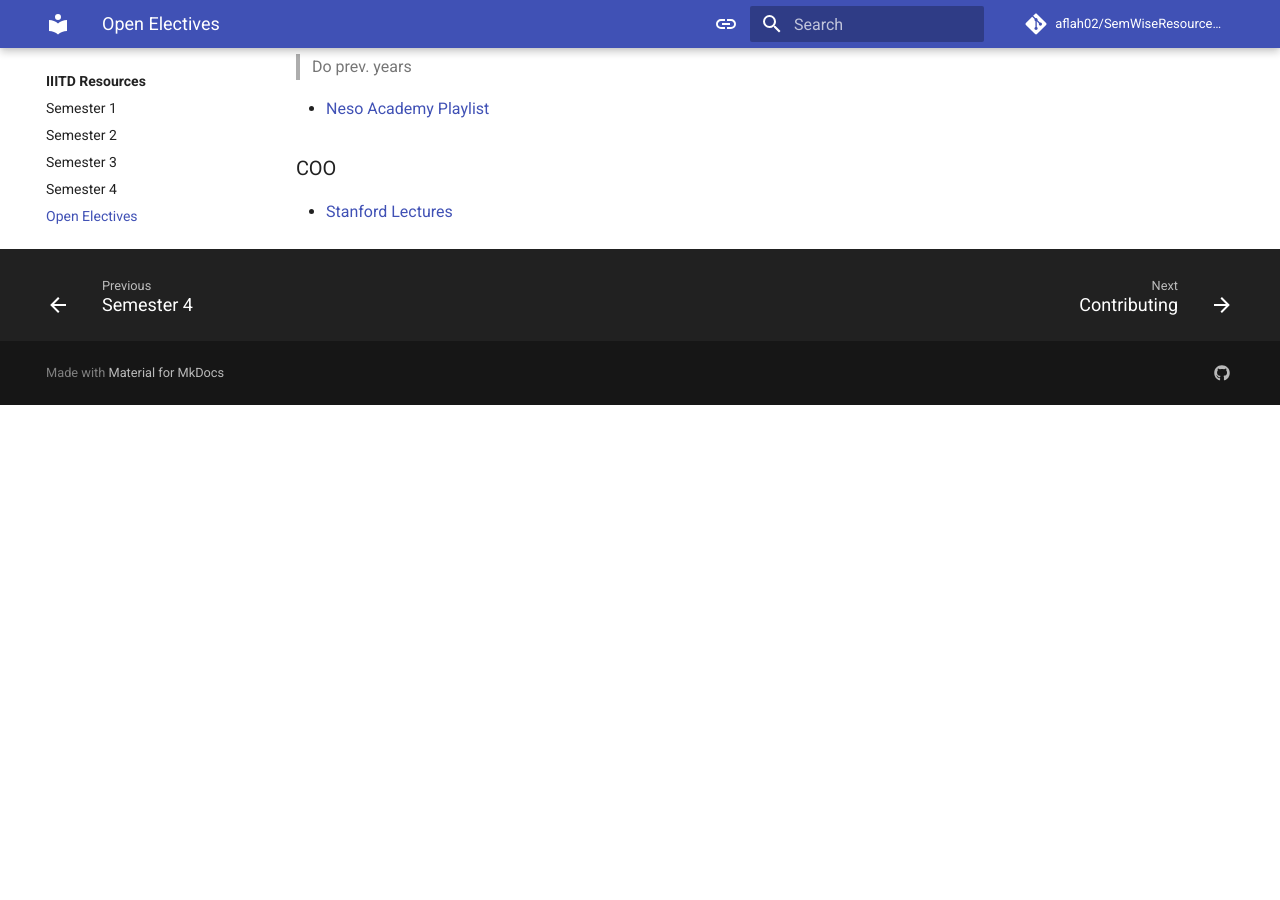
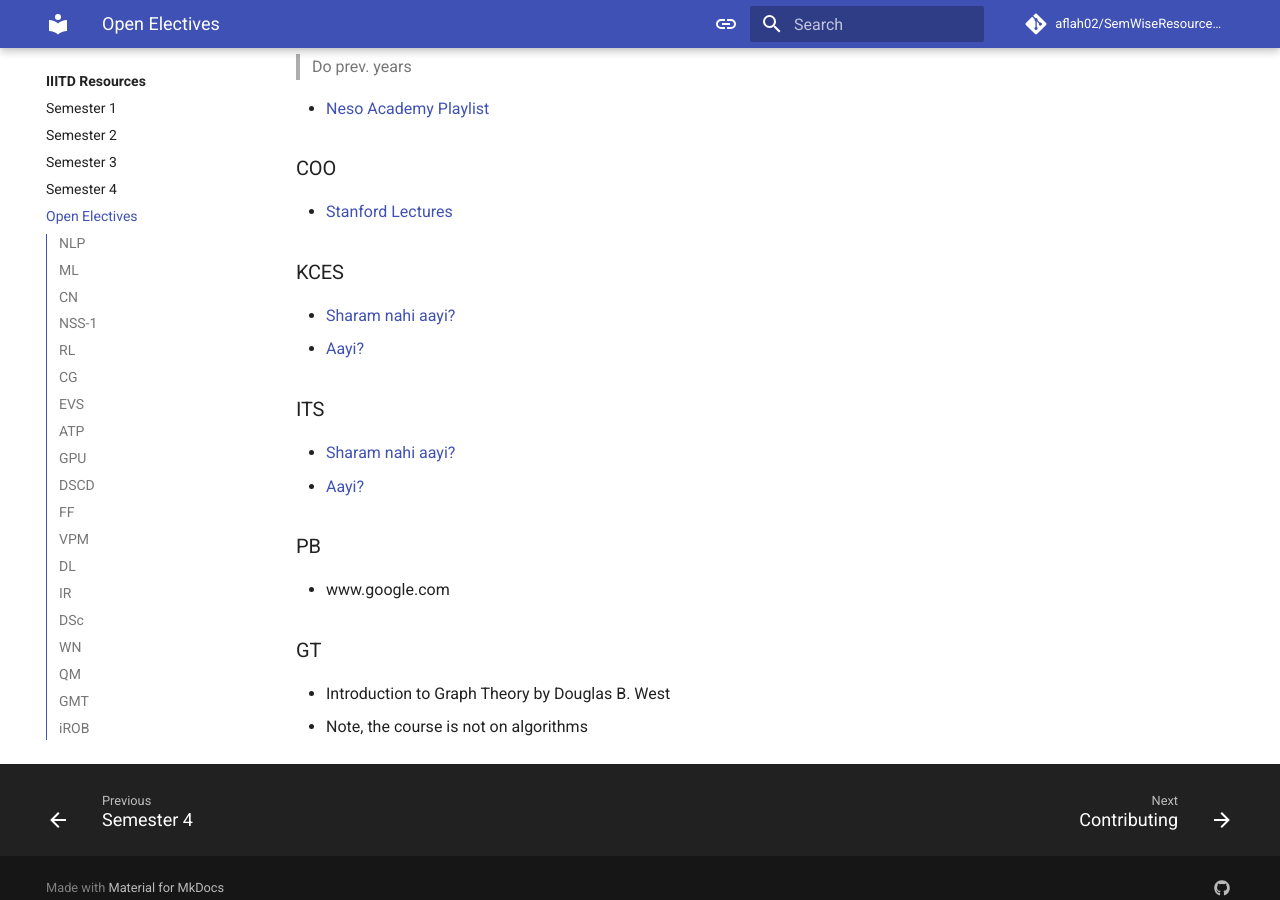
Before and after one commit to aflah02/SemWiseResourcesIIIT, an MkDocs documentation site: the page built from docs/open-electives.md, in a window 1280 px wide and 900 px high, scrolled down 4299 px. Built offline with MkDocs 1.6.1 and Material for MkDocs 9.7.7, drawn with Linux system fonts in a browser that asks for light colours; comment, search, counter and statistics services are not loaded; before the commit the page ends 4704 px from its top, so only the background shows below that.

```diff
--- a/docs/open-electives.md
+++ b/docs/open-electives.md
@@ -124,3 +124,18 @@
 
 ### COO
 - [Stanford Lectures](https://www.youtube.com/playlist?list=PL8WsPW41L6l7rviIGvIkY0-jn-tM3YSNi)
+
+### KCES
+- [Sharam nahi aayi?](https://www.youtube.com/watch?v=dQw4w9WgXcQ)
+- [Aayi?](https://www.youtube.com/watch?v=y6120QOlsfU)
+
+### ITS
+- [Sharam nahi aayi?](https://www.youtube.com/watch?v=dQw4w9WgXcQ)
+- [Aayi?](https://www.youtube.com/watch?v=y6120QOlsfU)
+
+### PB
+- www.google.com
+
+### GT
+- Introduction to Graph Theory by Douglas B. West
+- Note, the course is not on algorithms
```
Also changed, not shown: README.md (+18 -18 lines), docs/index.md (+3 -3 lines), docs/semester-3.md (+0 -4 lines), docs/semester-4.md (+0 -11 lines).
